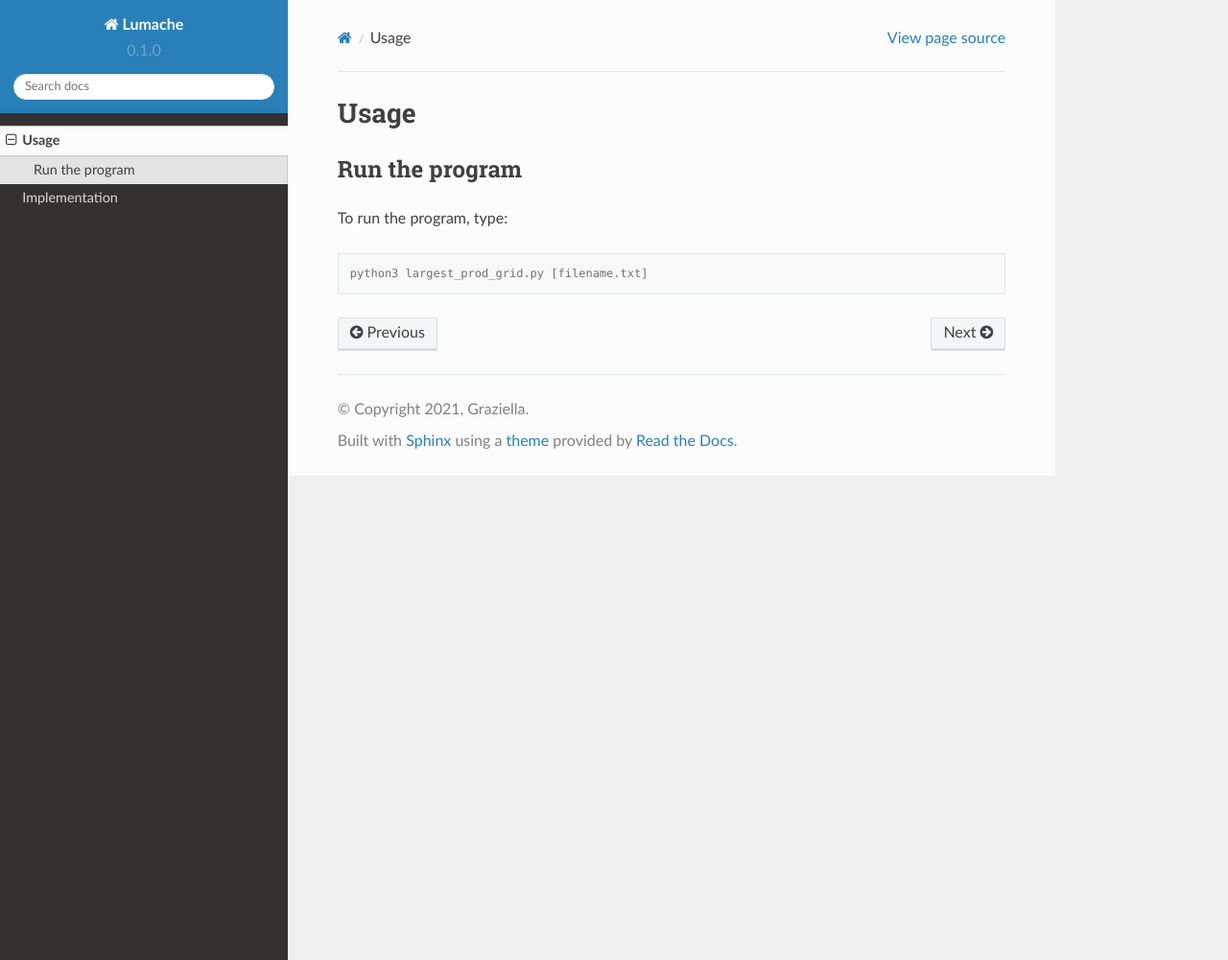
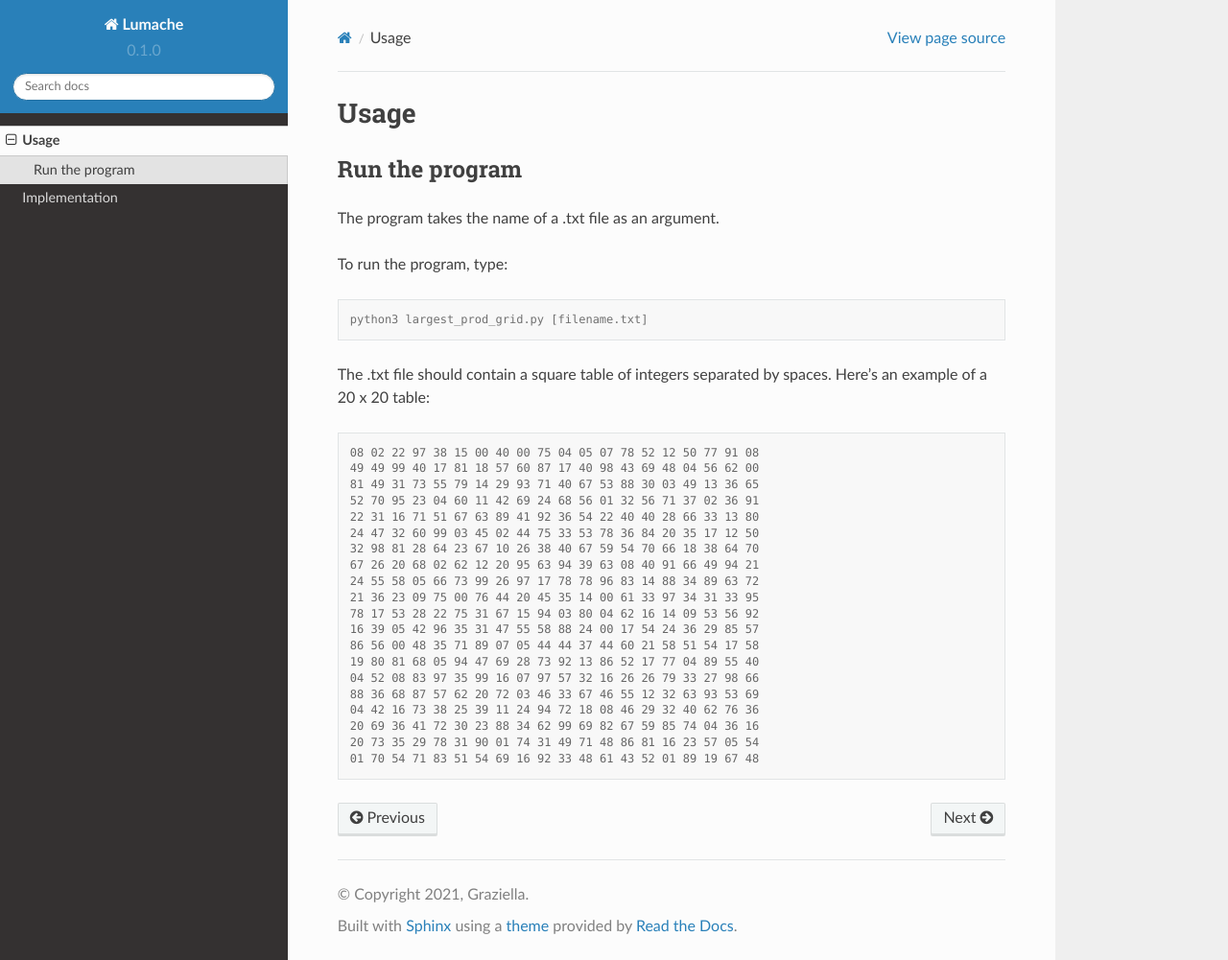
Before and after one commit to XtinaJohnson/largest_prod_grid_docs, a Sphinx documentation site: the page built from docs/source/usage.rst, in a window 1280 px wide and 1001 px high. Shown: the whole window at 96% size. Built offline with Sphinx 7.4.7 and the Read the Docs theme 2.0.0, drawn with Linux system fonts in a browser that asks for light colours.

Commit message:
Update usage.rst

```diff
--- a/docs/source/usage.rst
+++ b/docs/source/usage.rst
@@ -4,8 +4,33 @@ Usage
 Run the program
 ---------------
 
+The program takes the name of a .txt file as an argument.
+
 To run the program, type:
 
 .. code-block:: console
 
    python3 largest_prod_grid.py [filename.txt]
+
+The .txt file should contain a square table of integers separated by spaces. Here's an example of a 20 x 20 table: ::
+
+    08 02 22 97 38 15 00 40 00 75 04 05 07 78 52 12 50 77 91 08
+    49 49 99 40 17 81 18 57 60 87 17 40 98 43 69 48 04 56 62 00
+    81 49 31 73 55 79 14 29 93 71 40 67 53 88 30 03 49 13 36 65
+    52 70 95 23 04 60 11 42 69 24 68 56 01 32 56 71 37 02 36 91
+    22 31 16 71 51 67 63 89 41 92 36 54 22 40 40 28 66 33 13 80
+    24 47 32 60 99 03 45 02 44 75 33 53 78 36 84 20 35 17 12 50
+    32 98 81 28 64 23 67 10 26 38 40 67 59 54 70 66 18 38 64 70
+    67 26 20 68 02 62 12 20 95 63 94 39 63 08 40 91 66 49 94 21
+    24 55 58 05 66 73 99 26 97 17 78 78 96 83 14 88 34 89 63 72
+    21 36 23 09 75 00 76 44 20 45 35 14 00 61 33 97 34 31 33 95
+    78 17 53 28 22 75 31 67 15 94 03 80 04 62 16 14 09 53 56 92
+    16 39 05 42 96 35 31 47 55 58 88 24 00 17 54 24 36 29 85 57
+    86 56 00 48 35 71 89 07 05 44 44 37 44 60 21 58 51 54 17 58
+    19 80 81 68 05 94 47 69 28 73 92 13 86 52 17 77 04 89 55 40
+    04 52 08 83 97 35 99 16 07 97 57 32 16 26 26 79 33 27 98 66
+    88 36 68 87 57 62 20 72 03 46 33 67 46 55 12 32 63 93 53 69
+    04 42 16 73 38 25 39 11 24 94 72 18 08 46 29 32 40 62 76 36
+    20 69 36 41 72 30 23 88 34 62 99 69 82 67 59 85 74 04 36 16
+    20 73 35 29 78 31 90 01 74 31 49 71 48 86 81 16 23 57 05 54
+    01 70 54 71 83 51 54 69 16 92 33 48 61 43 52 01 89 19 67 48
```
